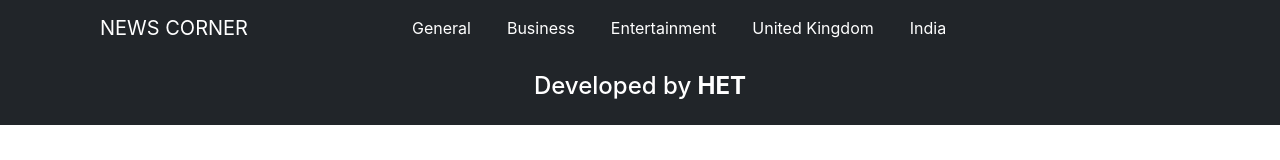
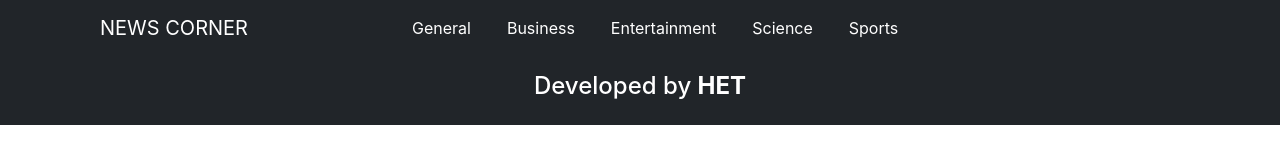
Before and after one commit to siddhapurahet/News-Corner-, a React (Create React App) app: page / in a window 1280 px wide. Shown: the top 160 px of the page. Built offline with nearby package versions, Linux system fonts and the light colour scheme.

Commit message:
Update Navbar.jsx

```diff
--- a/src/components/Navbar.jsx
+++ b/src/components/Navbar.jsx
@@ -60,16 +60,16 @@ const Navbar = () => {
               className="nav-item active text-white"
               style={{ paddingLeft: "20px" }}
             >
-              <Link className="nav-link text-white" to="/uk">
-                United Kingdom
+              <Link className="nav-link text-white" to="/science">
+                Science
               </Link>
             </li>
             <li
               className="nav-item active text-white"
               style={{ paddingLeft: "20px" }}
             >
-              <Link className="nav-link text-white" to="/india">
-                India
+              <Link className="nav-link text-white" to="/sports">
+                Sports
               </Link>
             </li>
           </ul>
```
